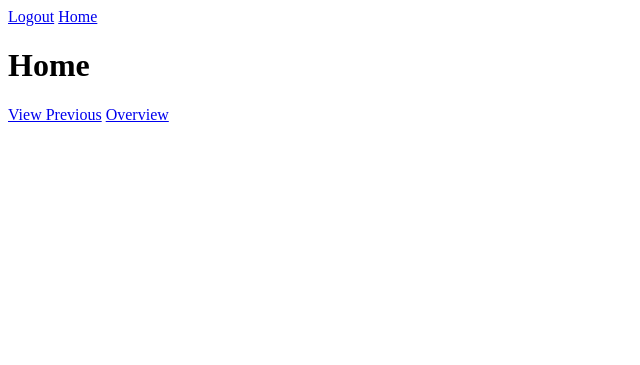
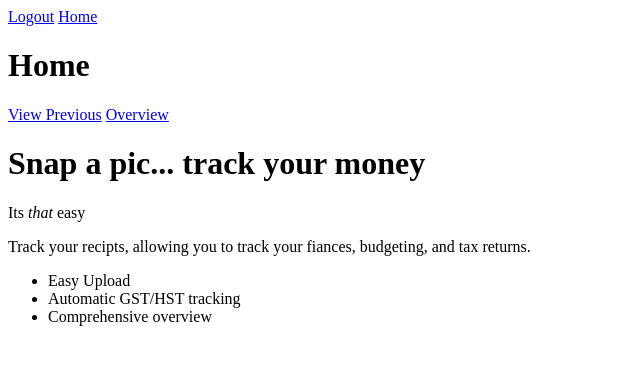
Before and after one commit to bartek717/HackThe6ix, a Flask app: page / in a window 1280 px wide. Shown: the top 365 px of the page, without its empty margins (0-640 px from the left). Run offline with Flask 2, Linux system fonts and the light colour scheme; a user stored in the database is signed in.

Commit message:
added home  html

```diff
--- a/website/templates/home.html
+++ b/website/templates/home.html
@@ -7,6 +7,18 @@
 
         <a href="/view" id="View">View Previous</a>
         <a href="/overview" id="Overview">Overview</a>
+
+        <h1>Snap a pic... track your money</h1>
+        <p>Its <em>that</em> easy</p>
+
+        <p>Track your recipts, allowing you to track your fiances, budgeting, and tax returns.</p>
+
+        <ul>
+                <li>Easy Upload</li>
+                <li>Automatic GST/HST tracking</li>
+                <li>Comprehensive overview</li>
+        </ul>
+
 </div>
 
 
```
